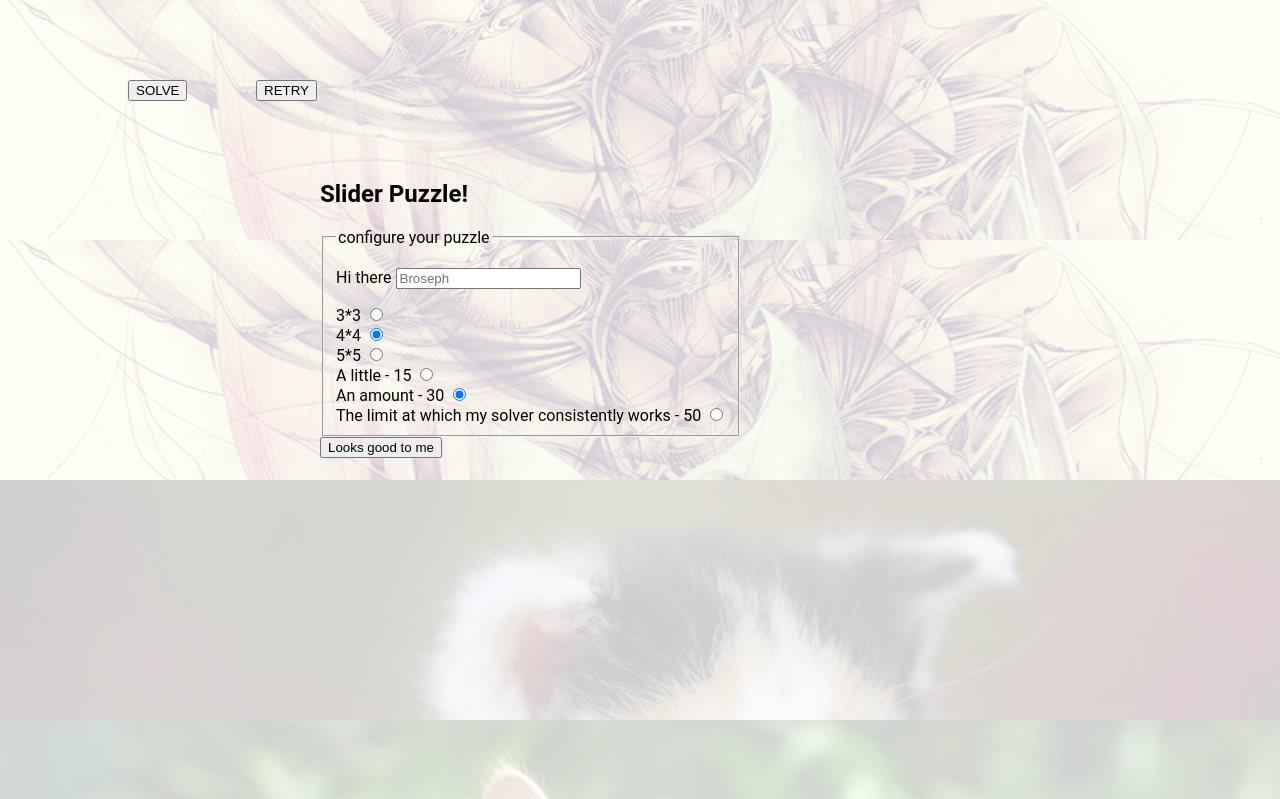
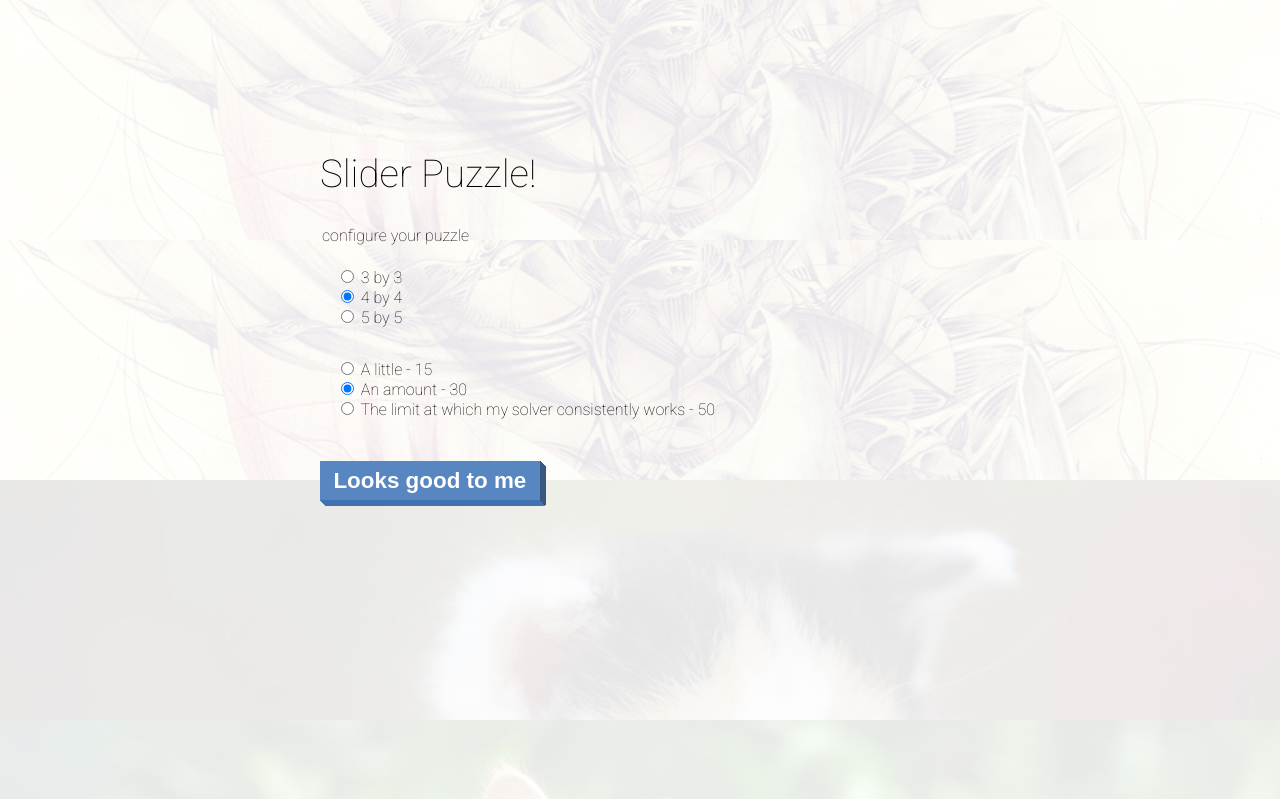
Before and after one commit to choshun/slider-puzzle, a website with bundled scripts: page src/client/index.html in a window 1280 px wide. Shown: the top 799 px of the page. Built offline with nearby package versions, Linux system fonts and the light colour scheme; files whose address does not match are found by name.

Commit message:
making it pretty

```diff
--- a/src/client/components/modal.js
+++ b/src/client/components/modal.js
@@ -33,26 +33,26 @@ class Modal {
         <form>
           <fieldset class="configure-puzzle">
             <legend>configure your puzzle</legend>
-            <p>
+            <!--<p>
               Hi there <input type="text" placeholder="${this.puzzleConfig.player}" />
-            </p>
+            </p>-->
             <ul>
               ${sizeMaps.map(size => `
                 <li>
+                  <input ${this._seeIfChecked(size, 'gridSize')} name="gridSize" type="radio" id="${size.toString().split(',')[1]}">
                   <label for="${size.toString().split(',')[1]}">
                     ${size.toString().split(',')[0]}
                   </label>
-                  <input ${this._seeIfChecked(size, 'gridSize')} name="gridSize" type="radio" id="${size.toString().split(',')[1]}">
                 </li>`).join('\n')}
             </ul>
 
             <ul>
               ${shuffleMaps.map(shuffle => `
                 <li>
+                  <input ${this._seeIfChecked(shuffle, 'shuffleTimes')} name="shuffleTimes" type="radio" id="${shuffle.toString().split(',')[1]}">
                   <label for="${shuffle.toString().split(',')[1]}">
                     ${shuffle.toString().split(',')[0]}
                   </label>
-                  <input ${this._seeIfChecked(shuffle, 'shuffleTimes')} name="shuffleTimes" type="radio" id="${shuffle.toString().split(',')[1]}">
                 </li>`).join('\n')}
             </ul>
           </fieldset>
--- a/src/client/index.html
+++ b/src/client/index.html
@@ -4,6 +4,9 @@
     <title>
       Slider Puzzle
     </title>
+
+    <link href='https://fonts.googleapis.com/css?family=Roboto:400,100' rel='stylesheet' type='text/css'>
+
     <link href="style.css" rel="stylesheet" />
   </head>
   <body>
@@ -11,8 +14,10 @@
     <main id="app">
     </main>
 
-    <button id="solve" class="button solve-button">SOLVE</button>
-    <button id="retry" class="button retry-button">RETRY</button>
+    <footer>
+      <button id="retry" class="button retry-button">RETRY</button>
+      <button id="solve" class="button solve-button">SOLVE</button>
+    </footer>
 
     <script src="bundle.js"></script>
   </body>
--- a/src/client/puzzle-core.js
+++ b/src/client/puzzle-core.js
@@ -96,15 +96,15 @@ import Solver from './components/solver';
       player: 'Broseph',
       size: [
         {
-          name: '3*3',
+          name: '3 by 3',
           value: 3
         },
         {
-          name: '4*4',
+          name: '4 by 4',
           value: 4
         },
         {
-          name: '5*5',
+          name: '5 by 5',
           value: 5
         },
       ],
@@ -422,6 +422,7 @@ import Solver from './components/solver';
       clearTimeout(resizeTimeout);
 
       resizeTimeout = setTimeout(() => {
+        globalState.state.appElement.removeChild(canvas.canvas);
         canvas.init(globalState);
       }, 400);
     });
--- a/src/client/puzzle-core.scss
+++ b/src/client/puzzle-core.scss
@@ -1,6 +1,8 @@
-body {
+html {
   background-color: #000;
   font-family: 'Roboto', sans-serif;
+  font-size: 16px;
+  font-weight: 100;
 }
 
 body,
@@ -16,19 +18,87 @@ main,
   z-index: 1;
 }
 
-main.puzzle-time {
+h1 {
+  font-size: 2.4em;
+  font-weight: 100;
+  margin: .8em 0 .8em 0;
+}
+
+ul,
+fieldset {
+  -webkit-margin-after: 0;
+  -webkit-margin-before: 0;
+  -webkit-margin-end: 0;
+  -webkit-margin-start: 0;
+  -webkit-padding-start: 0;
+}
+
+button {
+  background: #5786c1;
+  border: 0;
+  box-shadow: 1px 0 #3a587f, 0 1px #4171ae,
+  2px 1px #3a587f, 1px 2px #4171ae,
+  3px 2px #3a587f, 2px 3px #4171ae,
+  4px 3px #3a587f, 3px 4px #4171ae,
+  5px 4px #3a587f, 4px 5px #4171ae,
+  6px 5px #3a587f, 5px 6px #4171ae;
+  color: white;
+  display: inline-block; /* needed for anchors */
+  font-size: 1.4em;
+  font-weight: 600;
+  padding: .3em .6em;
+  position: relative;
+  text-decoration: none;
+  &:hover,
+  &:focus,
+  &.hover,
+  &.focus {
+    box-shadow: 1px 0 #3a587f, 0 1px #4171ae,
+    2px 1px #3a587f, 1px 2px #4171ae,
+    3px 2px #3a587f, 2px 3px #4171ae,
+    4px 3px #3a587f, 3px 4px #4171ae;
+    transform: translate(2px, 2px);
+  }
+  &:active,
+  &.active {
+    box-shadow: 1px 0 #3a587f, 0 1px #4171ae,
+    2px 1px #3a587f, 1px 2px #4171ae;
+    transform: translate(4px, 4px);
+  }
+}
+
+ul {
+  list-style: none;
+  margin: 1em;
+  padding-bottom: 1em;
+}
+
+fieldset {
+  border: none;
+}
+
+footer {
+  bottom: 0;
+  display: none;
+  position: fixed;
+  right: 0;
+  z-index: 2;
+}
+
+.puzzle-time {
   align-items: center;
   display: flex;
   justify-content: center;
   &:before {
-    background-image: url('/images/sc4a.jpg');
+    // background-image: url('/images/sc4a.jpg');
+    background-color: #fff;
     background-size: cover;
     content: '';
     content: '';
-    -webkit-filter: blur(10px);
+    // -webkit-filter: blur(10px);
     height: 100%;
     left: 0;
-    opacity: 1;
+    opacity: .9;
     overflow: hidden;
     position: fixed;
     top: 0;
@@ -39,6 +109,9 @@ main.puzzle-time {
   .select-puzzle {
     left: 0;
     position: fixed;
+  }
+  & + footer {
+    display: block;
   }
 }
 
@@ -53,23 +126,8 @@ main.puzzle-time {
 }
 
 .button {
-  left: 10%;
-  position: fixed;
-  top: 10%;
-  z-index: 10;
-}
-
-.retry-button {
-  left: 20%;
-}
-
-ul {
-  list-style: none;
-  -webkit-margin-after: 0;
-  -webkit-margin-before: 0;
-  -webkit-margin-end: 0;
-  -webkit-margin-start: 0;
-  -webkit-padding-start: 0;
+  float: right;
+  margin: 1em;
 }
 
 .puzzle {
@@ -90,14 +148,14 @@ ul {
   margin-left: -25%;
   max-width: 50%;
   position: fixed;
-  top: 20%;
+  top: 15%;
   z-index: 5;
   &:before {
     background-color: #fff;
     content: '';
     height: 100%;
     left: 0;
-    opacity: .8;
+    opacity: .9;
     position: fixed;
     top: 0;
     width: 100%;
```
Also changed, not shown: dist/bundle.js, dist/style.css.
